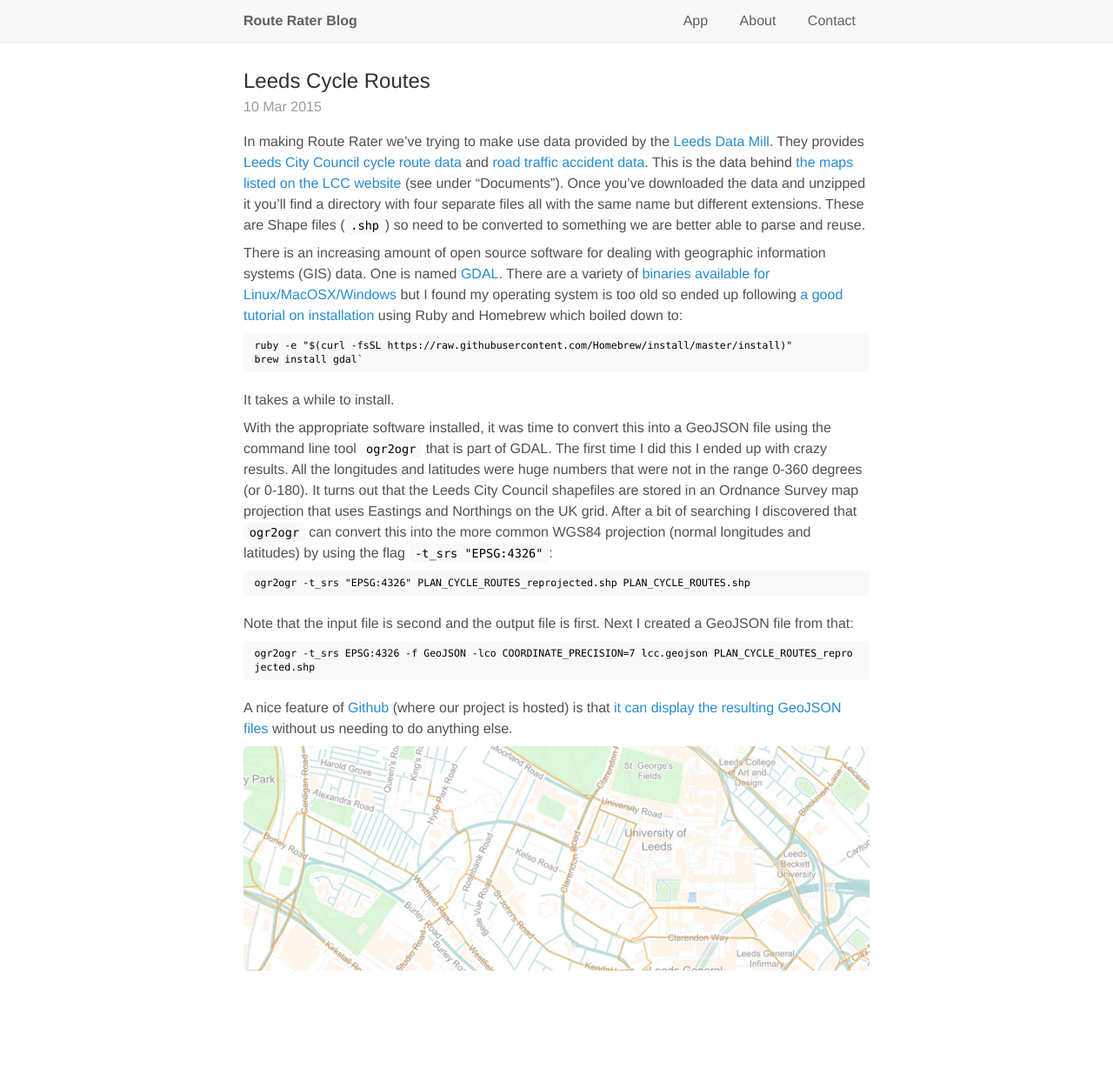
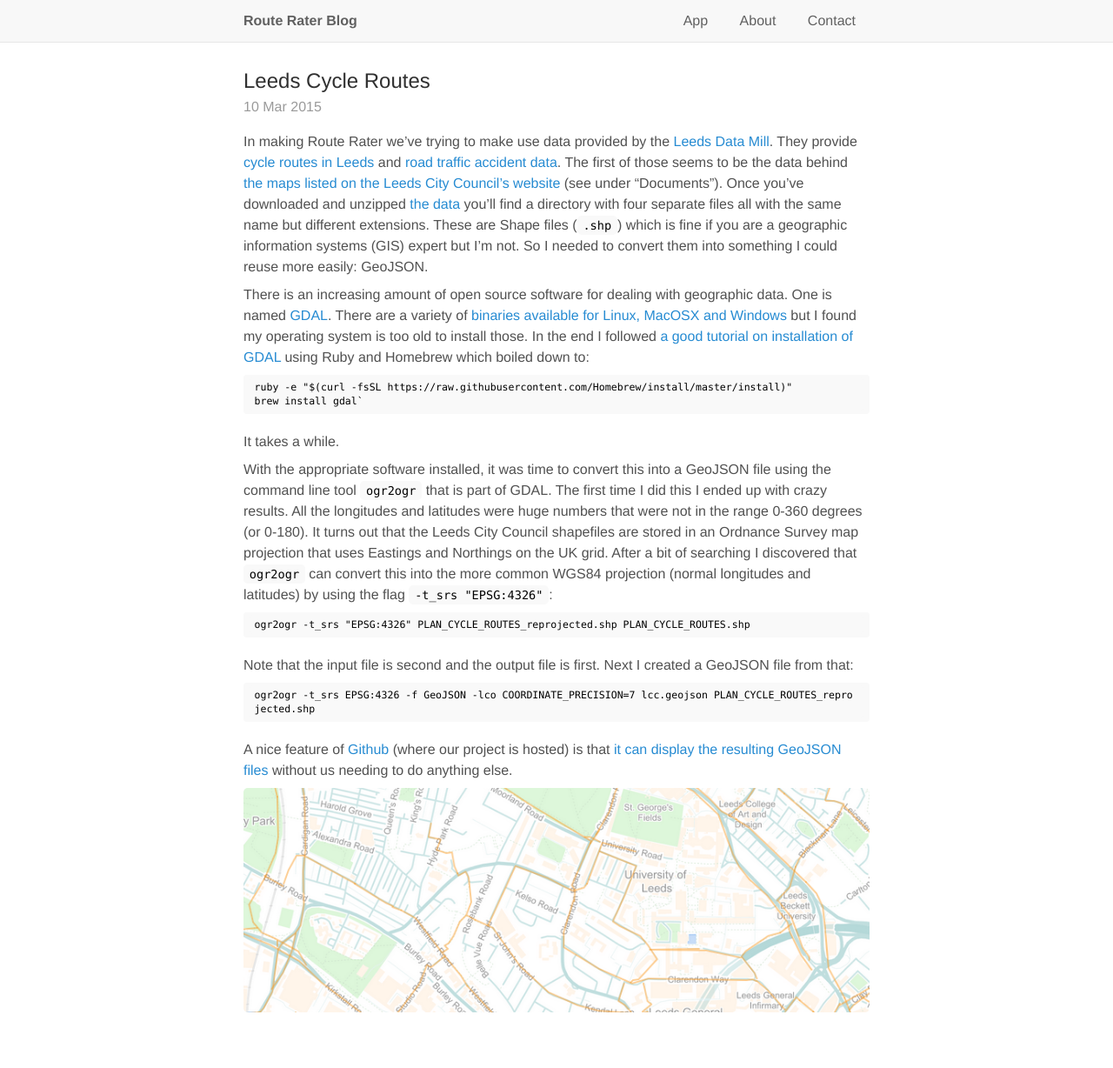
Before and after one commit to RouteRater/routerater, a Jekyll site: the page built from _posts/2015-03-10-Leeds-Cycle-Routes.md, in a window 1280 px wide. Shown: the whole page at 87% size. Built offline with Jekyll 4.4.1, drawn with Linux system fonts in a browser that asks for light colours; before the commit the page ends 1180 px from its top, so only the background shows below that.

Commit message:
Language changes

```diff
--- a/_posts/2015-03-10-Leeds-Cycle-Routes.md
+++ b/_posts/2015-03-10-Leeds-Cycle-Routes.md
@@ -3,14 +3,14 @@ layout: post
 title: Leeds Cycle Routes
 ---
 
-In making _Route Rater_ we've trying to make use data provided by the [Leeds Data Mill](http://leedsdatamill.org/). They provides [Leeds City Council cycle route data](http://leedsdatamill.org/dataset/cycle-routes-in-leeds/) and [road traffic accident data](http://leedsdatamill.org/dataset/road-traffic-accidents). This is the data behind [the maps listed on the LCC website](http://www.leeds.gov.uk/residents/Pages/Cycling-in-Leeds.aspx) (see under "Documents"). Once you've downloaded the data and unzipped it you'll find a directory with four separate files all with the same name but different extensions. These are Shape files (`.shp`) so need to be converted to something we are better able to parse and reuse.
+In making _Route Rater_ we've trying to make use data provided by the [Leeds Data Mill](http://leedsdatamill.org/). They provide [cycle routes in Leeds](http://leedsdatamill.org/dataset/cycle-routes-in-leeds/) and [road traffic accident data](http://leedsdatamill.org/dataset/road-traffic-accidents). The first of those seems to be the data behind [the maps listed on the Leeds City Council's website](http://www.leeds.gov.uk/residents/Pages/Cycling-in-Leeds.aspx) (see under "Documents"). Once you've downloaded and unzipped [the data](http://www.leedsdatamill.org/storage/f/2015-01-19T13%3A58%3A07.136Z/cycle-routes.zip) you'll find a directory with four separate files all with the same name but different extensions. These are Shape files (`.shp`) which is fine if you are a geographic information systems (GIS) expert but I'm not. So I needed to convert them into something I could reuse more easily: GeoJSON.
 
-There is an increasing amount of open source software for dealing with geographic information systems (GIS) data. One is named [GDAL](http://www.gdal.org/). There are a variety of [binaries available for Linux/MacOSX/Windows](http://trac.osgeo.org/gdal/wiki/DownloadingGdalBinaries) but I found my operating system is too old so ended up following [a good tutorial on installation](http://bost.ocks.org/mike/map/) using Ruby and Homebrew which boiled down to:
+There is an increasing amount of open source software for dealing with geographic data. One is named [GDAL](http://www.gdal.org/). There are a variety of [binaries available for Linux, MacOSX and Windows](http://trac.osgeo.org/gdal/wiki/DownloadingGdalBinaries) but I found my operating system is too old to install those. In the end I followed [a good tutorial on installation of GDAL](http://bost.ocks.org/mike/map/) using Ruby and Homebrew which boiled down to:
 
     ruby -e "$(curl -fsSL https://raw.githubusercontent.com/Homebrew/install/master/install)"
     brew install gdal`
 
-It takes a while to install.
+It takes a while.
 
 With the appropriate software installed, it was time to convert this into a GeoJSON file using the command line tool `ogr2ogr` that is part of GDAL. The first time I did this I ended up with crazy results. All the longitudes and latitudes were huge numbers that were not in the range 0-360 degrees (or 0-180). It turns out that the Leeds City Council shapefiles are stored in an Ordnance Survey map projection that uses Eastings and Northings on the UK grid. After a bit of searching I discovered that `ogr2ogr` can convert this into the more common WGS84 projection (normal longitudes and latitudes) by using the flag `-t_srs "EPSG:4326"`:
 
```
